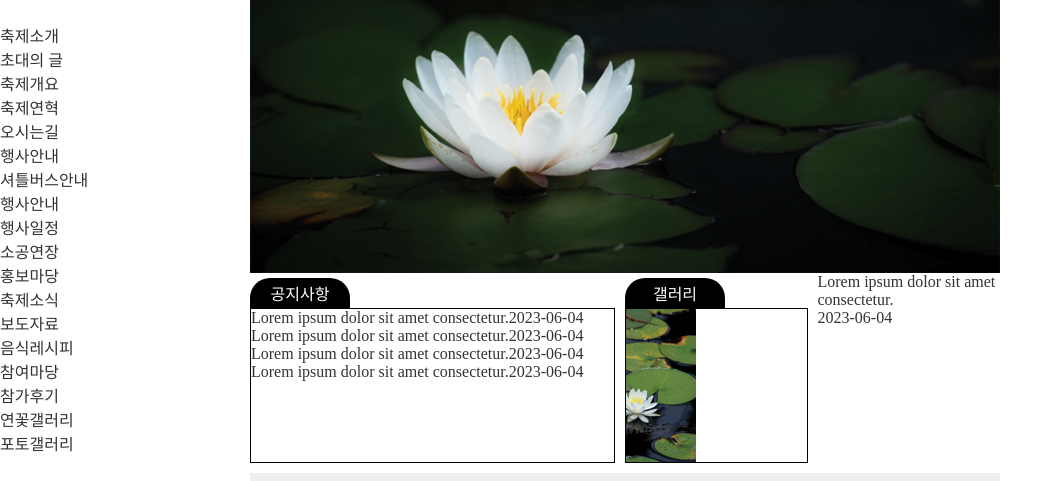
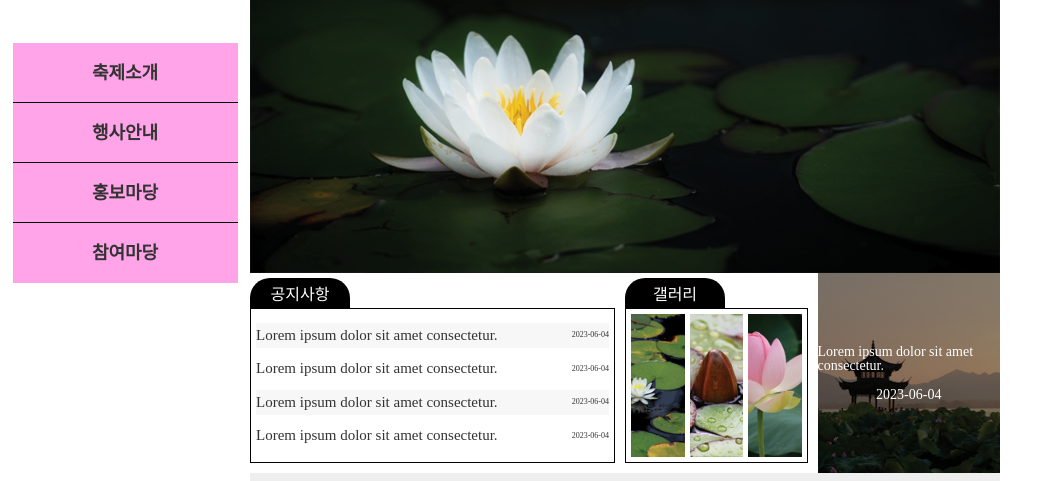
Before and after one commit to hyehyeon0215/0604, a plain HTML site: page index.html in a window 1280 px wide. Shown: the part 77-558 px from the top of the page, without its empty margins (0-1063 px from the left). Drawn offline with Linux system fonts and the light colour scheme.

Commit message:
부여 가을연꽃축제 완성

```diff
--- a/css/style.css
+++ b/css/style.css
@@ -75,7 +75,48 @@ header h1 {
     height: 100px;
     display: flex;
     justify-content: center;
-    align-items: center
+    align-items: center;
+    margin-bottom: 20px;
+}
+
+#gnb {
+    width: 90%;
+    margin: 0 auto;
+    text-align: center;
+}
+
+#gnb>li>a {
+    display: block;
+    width: 100%;
+    height: 60px;
+    border-bottom: 1px solid #000;
+    font: bold 18px/60px "맑은 고딕";
+    background-color: rgba(255, 0, 191, 0.355);
+}
+
+#gnb>li:last-child >a {
+    border-bottom: none;
+}
+
+#gnb>li:hover >a {
+    background-color: #000;
+    color: #fff;
+}
+
+.sub {
+    display: none;
+    width: 100%;
+}
+
+.sub>li>a {
+    display: block;
+    width: 100%;
+    height: 40px;
+    font: 16px/40px "맑은 고딕";
+}
+
+.sub>li:hover {
+    background-color: #e7e7e7;
 }
 
 
@@ -133,13 +174,84 @@ main {
     flex: 2;
 }
 
+.notice>.content {
+    padding: 5px;
+}
+
+.notice>.content>ul {
+    width: 100%;
+    height: 100%;
+    display: flex;
+    flex-direction: column;
+    justify-content:space-evenly;
+}
+
+.notice>.content>ul>li {
+    display: flex;
+    justify-content: space-between;
+    align-items: center;
+    padding: 5px 0;
+}
+
+.notice>.content>ul>li:nth-of-type(odd) {
+    background-color: #f7f7f7;
+}
+
+.notice>.content>ul>li:hover {
+    background-color: #e7e7e7;
+}
+
+
+.notice>.content>ul>li>a {
+    font: 15px/1 "맑은 고딕";
+}
+
+.notice>.content>ul>li>span {
+    font: 8px/1 "맑은 고딕";
+}
+
 .gallery {
     flex: 1;
 }
 
+.gallery>.content {
+    padding: 5px;
+    overflow: hidden;
+}
+
+.gallery>.content>ul{
+    width: 100%;
+    height: 100%;
+    display: flex;
+    gap: 5px;
+
+}
+
+.gallery>.content>ul>li img {
+    width: 100%;
+    height: 100%;
+    object-fit: cover;
+    margin-bottom: 5px;
+}
+
 .baro {
     flex: 1;
-    background-image: url(images/baro.jpg);
+    background-image: url(/images/baro.jpg);
+    display: flex;
+    flex-direction: column;
+    align-items: center;
+    justify-content: center;
+}
+
+.baro p {
+    font: 14px/1 "맑은 고딕";
+    color: #fff;
+    margin-bottom: 15px;
+}
+
+.baro span {
+    font: 14px/1 "맑은 고딕";
+    color: #fff;
 }
 
 footer {
@@ -169,6 +281,7 @@ footer {
     height: 50px;
     display: flex;
     gap: 10px;
+
 }
 
 .footer_wrap .family_site {
--- a/script/main.js
+++ b/script/main.js
@@ -21,5 +21,8 @@ $(".notice ul li").eq(0).on("click", function() {
 
 $("#close").on("click", function(){
     $(".popup, .popupBg").css({"display" : "none"});
+})
 
-})
+
+$("#gnb>li").on("mouseover",function(){$(this).children(".sub").stop().slideDown()});
+$("#gnb>li").on("mouseleave",function(){$(this).children(".sub").stop().slideUp()});
```
